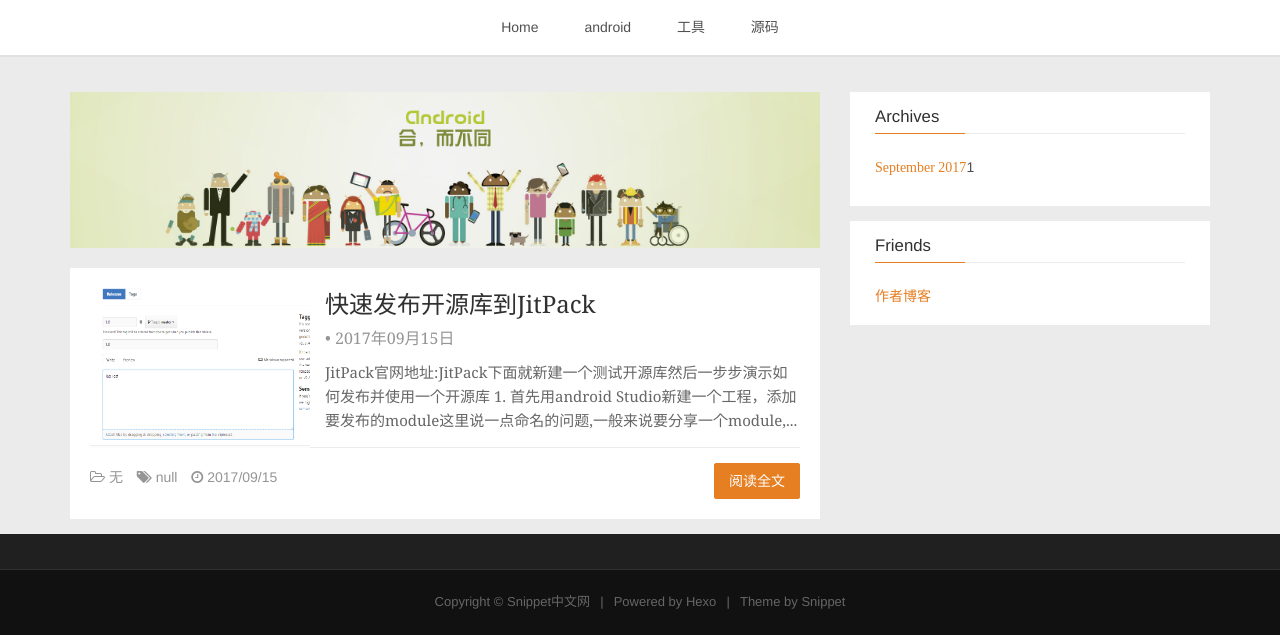
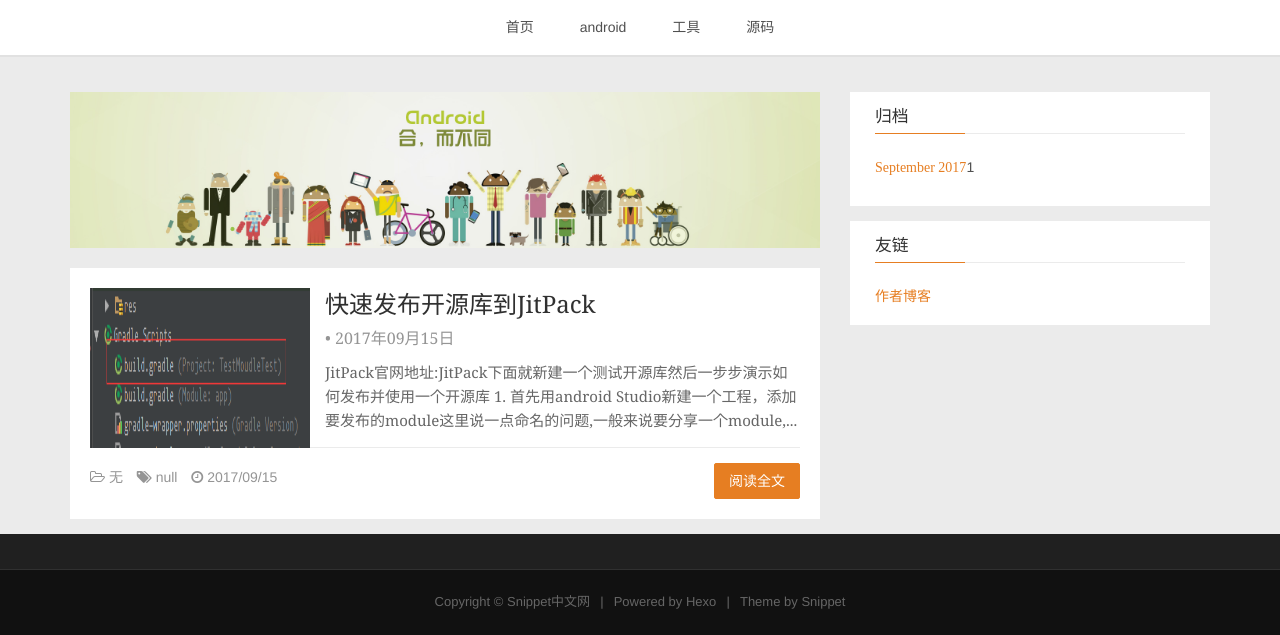
Before and after one commit to guyueyang/guyueyang.github.io, a plain HTML site: page index.html in a window 1280 px wide. Shown: the part 182-817 px from the top of the page. Drawn offline with nearby package versions, Linux system fonts and the light colour scheme.

Commit message:
Site updated: 2017-09-15 17:41:17

```diff
--- a/index.html
+++ b/index.html
@@ -83,7 +83,7 @@
                 <div class="collapse navbar-collapse" id="main-menu">
                     <ul class="menu">
 
-                            <li role="presentation" class=""><a href="/">Home</a></li>
+                            <li role="presentation" class=""><a href="/">首页</a></li>
 
                             <li role="presentation" class=""><a href="/categories/android/">android</a></li>
 
@@ -111,7 +111,7 @@
 
         <div class="post-media">
             <a href="javascript:">
-                <img class="img-ajax" src="./img/loading.gif"  data-src="https://guyueyang.github.io/img/11.png"   alt="快速发布开源库到JitPack">
+                <img class="img-ajax" src="./img/loading.gif"  data-src="https://guyueyang.github.io/img/16.png"   alt="快速发布开源库到JitPack">
             </a>
         </div>
 
@@ -182,7 +182,7 @@
 
 
     <div class="widget">
-      <h3 class="title">Archives</h3>
+      <h3 class="title">归档</h3>
         <ul class="archive-list"><li class="archive-list-item"><a class="archive-list-link" href="/archives/2017/09/"><i class="fa" aria-hidden="true">September 2017</i></a><span class="archive-list-count">1</span></li></ul>
     </div>
 
@@ -193,7 +193,7 @@
 
 
     <div class="widget">
-        <h3 class="title">Friends</h3>
+        <h3 class="title">友链</h3>
         <div class="content friends-link">
 
             <a href="http://www.shenliyang.com" class="fa" target="_blank">作者博客</a>
```
Also changed, not shown: 2017/09/15/JitPacks/index.html (+4 -4 lines), archives/2017/09/index.html (+4 -4 lines), archives/2017/index.html (+4 -4 lines), archives/index.html (+4 -4 lines), categories/android/index.html (+3 -3 lines), categories/source/index.html (+3 -3 lines), categories/tool/index.html (+3 -3 lines).
